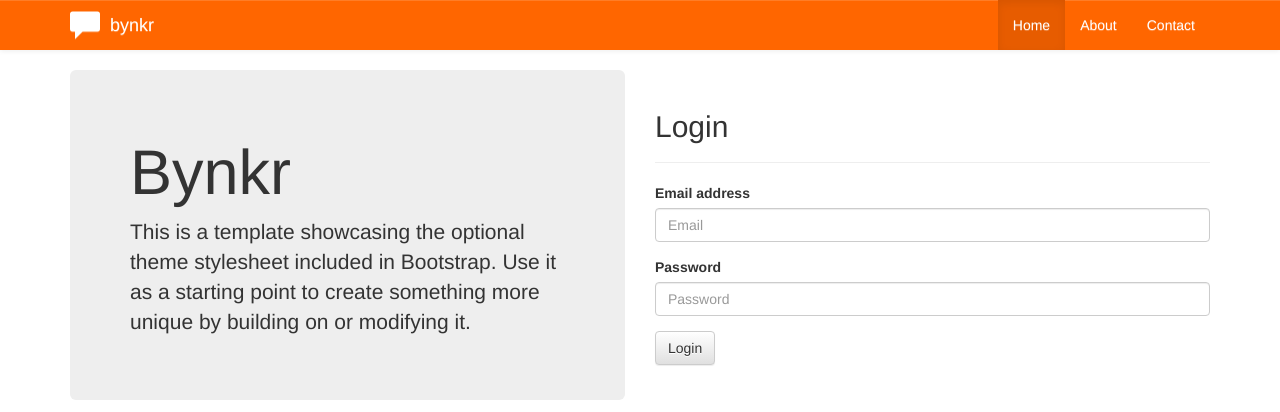
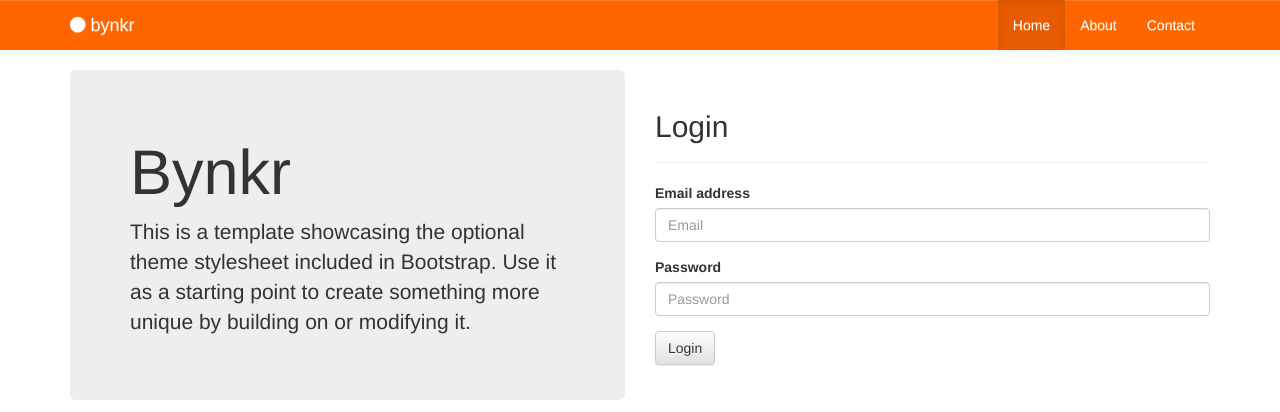
Before and after one commit to Vennik/bynkr, a PHP site: page /index.php in a window 1280 px wide. Shown: the top 412 px of the page. Run offline with PHP 8.4, Linux system fonts and the light colour scheme; some libraries are stand-ins or nearby versions.

Commit message:
Added Font-Awesome & updated logo

```diff
--- a/index.php
+++ b/index.php
@@ -15,6 +15,8 @@
 
     <!-- Custom styles for this template -->
     <link href="css/main.css" rel="stylesheet">
+    <link rel="stylesheet" href="/vendor/components/font-awesome/css/font-awesome.min.css">
+
 </head>
 
 <body role="document">
--- a/navigation.php
+++ b/navigation.php
@@ -8,7 +8,7 @@
                 <span class="icon-bar"></span>
                 <span class="icon-bar"></span>
             </button>
-            <a class="navbar-brand" href="#"><span class="glyphicon glyphicon-comment"></span> bynkr</a>
+            <a class="navbar-brand" href="#"><i class="fa fa-circle"></i> bynkr</a>
         </div>
         <div id="navbar" class="navbar-collapse collapse navbar-right">
             <ul class="nav navbar-nav">
--- a/overview.php
+++ b/overview.php
@@ -15,6 +15,7 @@
 
     <!-- Custom styles for this template -->
     <link href="css/main.css" rel="stylesheet">
+    <link rel="stylesheet" href="/vendor/components/font-awesome/css/font-awesome.min.css">
 </head>
 
 <body role="document">
```
Also changed, not shown: composer.json (+5 -4 lines).
